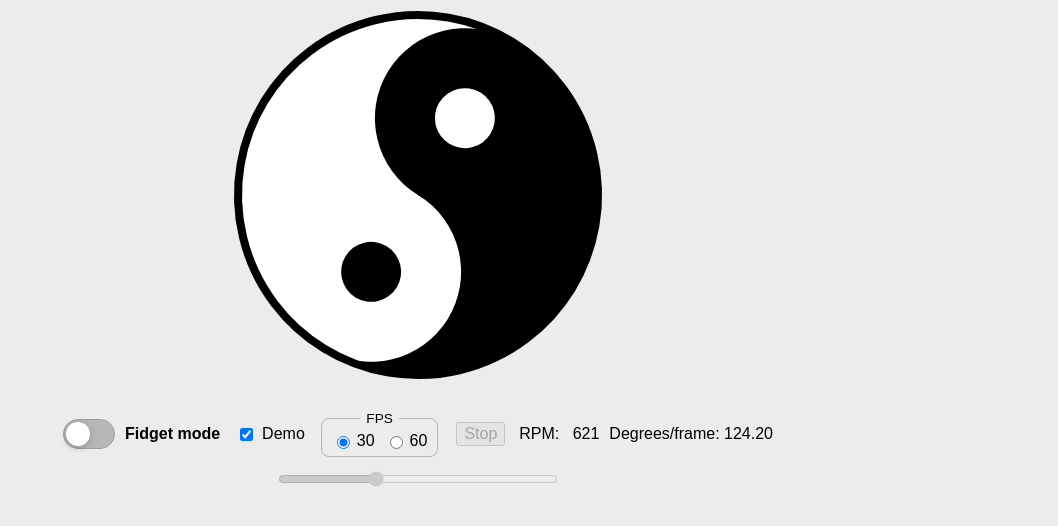
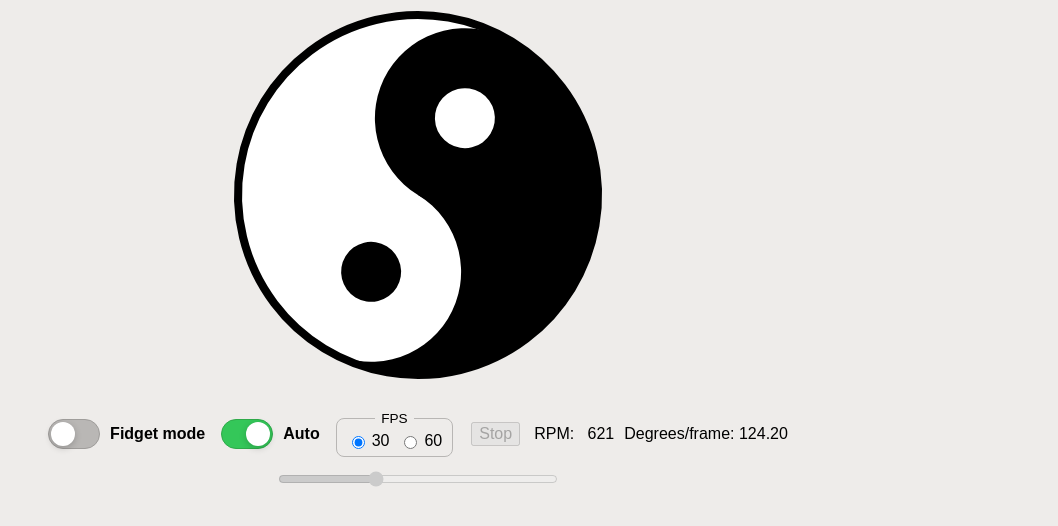
Before and after one commit to gkhays/yy-spinner, a website: page index.html in a window 1280 px wide. Shown: the part 146-672 px from the top of the page, without its empty margins (222-1280 px from the left). Drawn offline with Linux system fonts and the light colour scheme.

Commit message:
Refactor demo toggle control; update styles and accessibility attributes

```diff
--- a/index.html
+++ b/index.html
@@ -26,9 +26,9 @@
       </label>
     </div>
     <div class="controls-row controls-row-primary controls-row-hideable">
-      <label for="demo-toggle" class="control-inline">
-        <input type="checkbox" id="demo-toggle" checked>
-        Demo
+      <label for="demo-toggle" class="switch-control" aria-label="Toggle auto mode">
+        <input type="checkbox" id="demo-toggle" checked role="switch" aria-label="Auto">
+        <span class="switch-label">Auto</span>
       </label>
       <fieldset class="fps-group" aria-label="Frames per second">
         <legend>FPS</legend>
```
